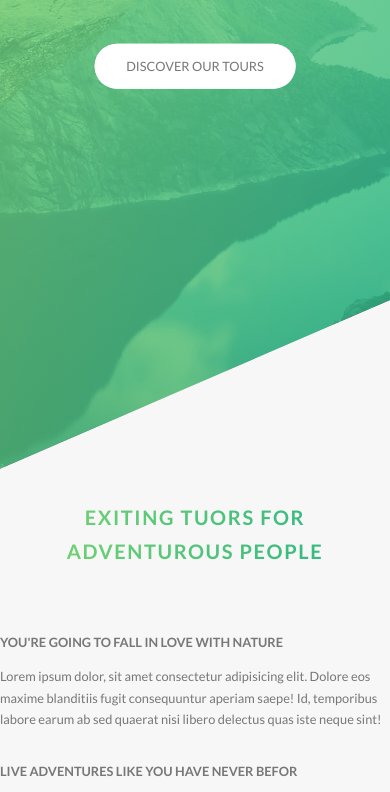
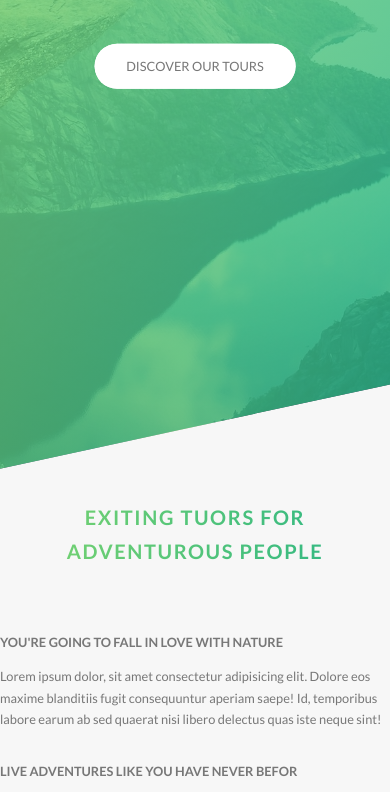
Before and after one commit to Mieskov/Natours, a website: page index.html in a window 390 px wide. Shown: the part 333-1125 px from the top of the page. Drawn offline with Linux system fonts and the light colour scheme.

Commit message:
responsive

```diff
--- a/sass/layout/_header.scss
+++ b/sass/layout/_header.scss
@@ -10,6 +10,12 @@
   background-position: top;
   position: relative;
   clip-path: polygon(0 0, 100% 0, 100% 75vh, 0 100%);
+  @include respond(tab-port) {
+    clip-path: polygon(0 0, 100% 0, 100% 80vh, 0 100%);
+  }
+  @include respond(phone) {
+    clip-path: polygon(0 0, 100% 0, 100% 85vh, 0 100%);
+  }
   &__logo-box {
     position: absolute;
     top: 4rem;
--- a/sass/layout/_navigation.scss
+++ b/sass/layout/_navigation.scss
@@ -17,6 +17,15 @@
     z-index: 15;
     box-shadow: 0 1rem 3rem rgba($color-black, 0.1);
     cursor: pointer;
+
+    @include respond(tab-port) {
+      top: 3rem;
+      right: 4rem;
+    }
+    @include respond(phone) {
+      top: 2rem;
+      right: 3rem;
+    }
   }
 
   // .navigation__background
@@ -34,6 +43,15 @@
     );
     z-index: 10;
     transition: transform 0.8s cubic-bezier(0.83, 0, 0.17, 1);
+    @include respond(tab-port) {
+      top: 3rem;
+      right: 4.5rem;
+    }
+
+    @include respond(phone) {
+      top: 2.5rem;
+      right: 3.8rem;
+    }
   }
 
   &__nav {
```
Also changed, not shown: css/style.css.
